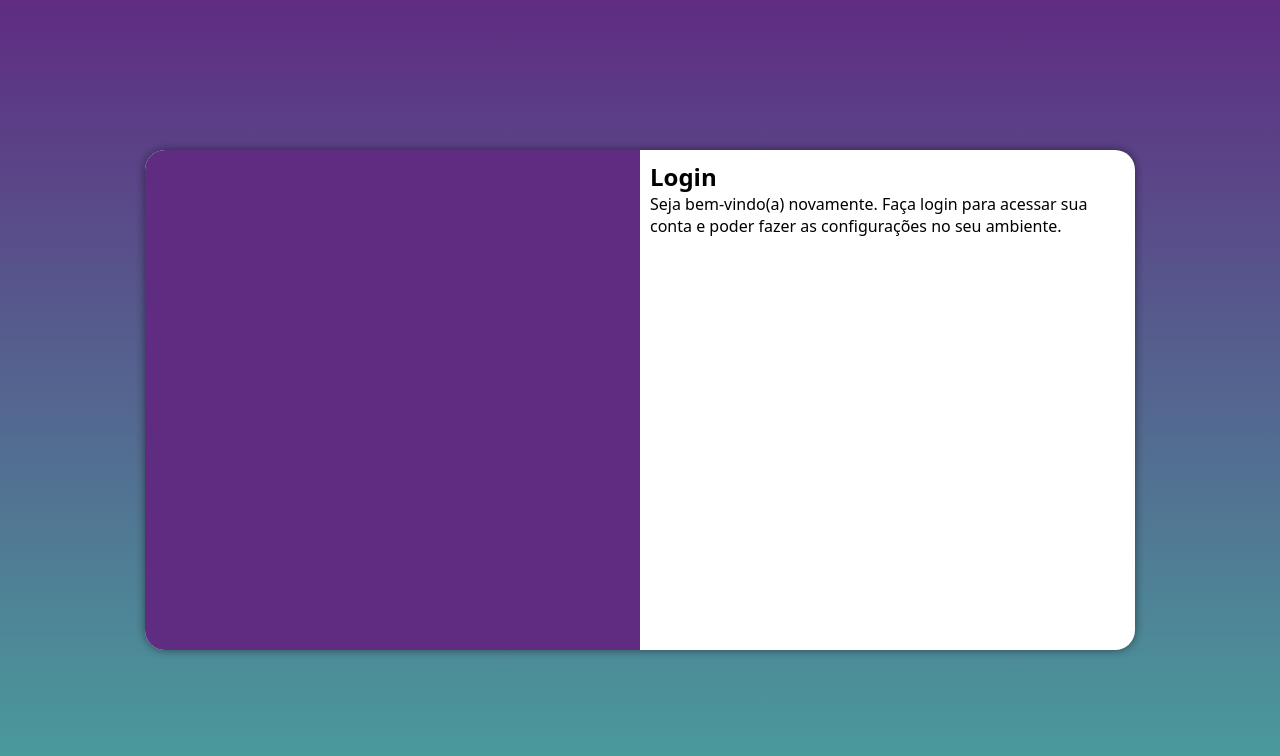
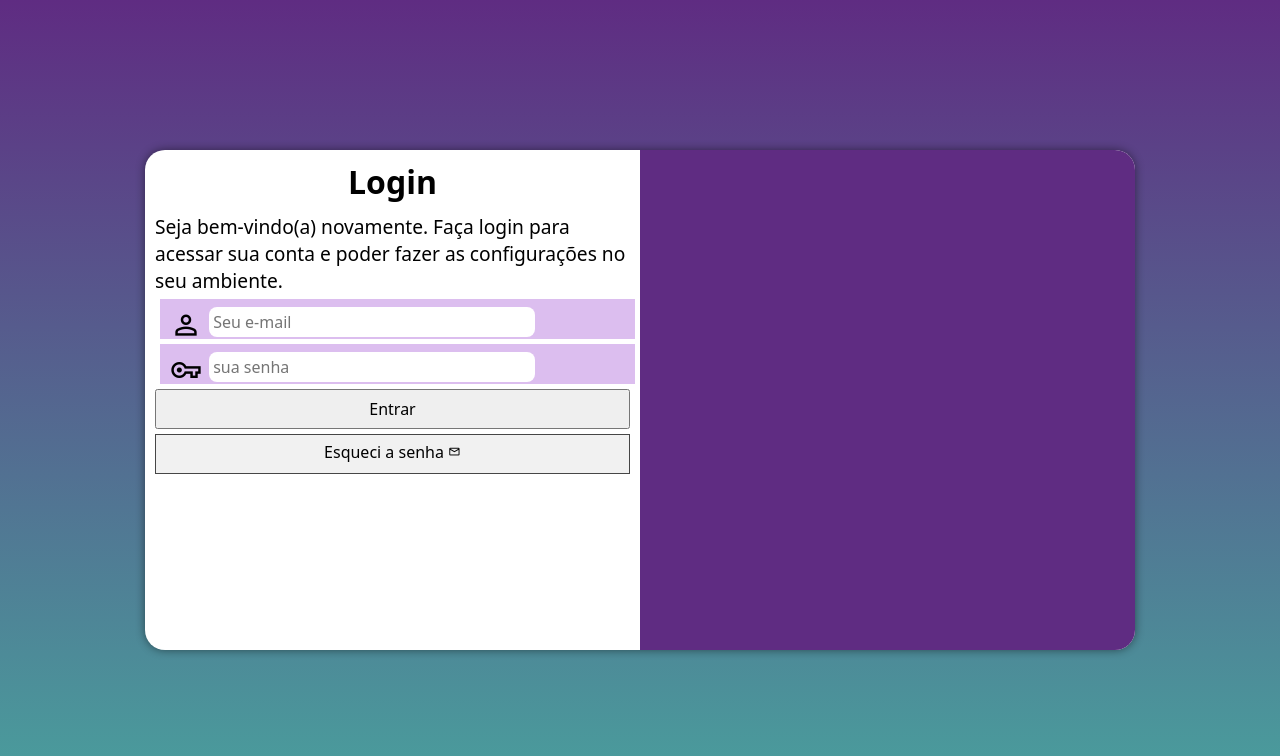
Before and after one commit to LeandroLopezs/projeto-login, a plain HTML site: page index.html in a window 1280 px wide. Drawn offline with nearby package versions, Linux system fonts and the light colour scheme.

Commit message:
finalizei o site de login

```diff
--- a/estilos/media-query.css
+++ b/estilos/media-query.css
@@ -36,13 +36,21 @@
     }
 
     section#login>div#imagem {
-        float: left;
+        float: right;
         width: 50%;
         height: 100%;
     }
 
     section#login>div#formulario {
-        float: right;
+        float: left;
         width: 50%;
     }
+
+    div#formulario>h1 {
+        font-size: 2em;
+    }
+
+    div#formulario>p {
+        font-size: 1.2em;
+    }
 }
--- a/estilos/style.css
+++ b/estilos/style.css
@@ -31,7 +31,7 @@ section#login {
     position: absolute;
     top: 50%;
     left: 50%;
-    transform: translate(-50%, -50%);
+
     overflow: hidden;
 
 
@@ -43,6 +43,7 @@ section#login {
 
     transition: width 0.3s, height 0.3s;
     transition-timing-function: ease;
+    transform: translate(-50%, -50%);
 }
 
 section#login>div#imagem {
@@ -57,3 +58,76 @@ section#login>div#formulario {
     display: block;
     padding: 10px;
 }
+
+div#formulario>h1 {
+    text-align: center;
+    margin-bottom: 10px;
+}
+
+div#formulario>p {
+    font-size: 0.8em;
+}
+
+form>div.campo {
+    background-color: #dcbeef;
+    display: block;
+    width: 100%;
+    height: 40px;
+    padding: 5px;
+    margin: 5px;
+}
+
+div.campo>label {
+    display: none;
+}
+
+div.campo>span {
+    color: black;
+
+    font-size: 2em;
+    width: 40px;
+    padding: 5px;
+}
+
+div.campo>input {
+    font-size: 1em;
+    width: calc(100% - 30%);
+    height: 100%;
+    border: 0px;
+    border-radius: 8px;
+    padding: 4px;
+    transform: translateY(-13px);
+
+}
+
+
+form>input[type=submit] {
+    display: block;
+    font-size: 1em;
+    width: 100%;
+    height: 40px;
+    cursor: pointer;
+}
+
+form>a.botao {
+    display: block;
+    text-align: center;
+    font-size: 1em;
+    width: 100%;
+    height: 40px;
+    padding-top: 6px;
+    margin-top: 5px;
+    border: 1px solid rgba(0, 0, 0, 0.708);
+    background-color: #f1f1f1;
+    text-decoration: none;
+    color: black;
+}
+
+form>a.botao:hover {
+    background-color: #E5E5E5;
+}
+
+
+form>a.botao>span {
+    font-size: 0.8em;
+}
--- a/index.html
+++ b/index.html
@@ -7,6 +7,8 @@
     <title>Login</title>
     <link rel="stylesheet" href="estilos/style.css">
     <link rel="stylesheet" href="estilos/media-query.css">
+    <link rel="stylesheet"
+        href="https://fonts.googleapis.com/css2?family=Material+Symbols+Outlined:opsz,wght,FILL,GRAD@20..48,100..700,0..1,-50..200" />
 </head>
 
 <body>
@@ -20,8 +22,32 @@
                 <p>Seja bem-vindo(a) novamente. Faça login para acessar sua conta e poder fazer as configurações no seu
                     ambiente.
                 </p>
-                <form action="login.php" method="post">
+                <form action="login.php" method="post" autocomplete="on">
+                    <div class="campo">
+                        <span class="material-symbols-outlined">
+                            person
+                        </span>
+                        <input type="email" name="login" id="ilogin" placeholder="Seu e-mail" autocomplete="email">
+                        <label for="ilogin">Login</label>
+                    </div>
+                    <div class="campo">
+                        <span class="material-symbols-outlined">
+                            vpn_key
+                        </span>
+                        <input type="password" name="senha" id="isenha" placeholder="sua senha"
+                            autocomplete="current-password" required minlength="8" maxlength="20">
+                        <label for="isenha">Senh</label>
+                    </div>
+                    <input type="submit" value="Entrar">
+                    <a href="esqueci.html" class="botao">
+                        Esqueci a senha
 
+
+
+                        <span class="material-symbols-outlined">
+                            mail
+                        </span>
+                    </a>
                 </form>
             </div>
 
```
